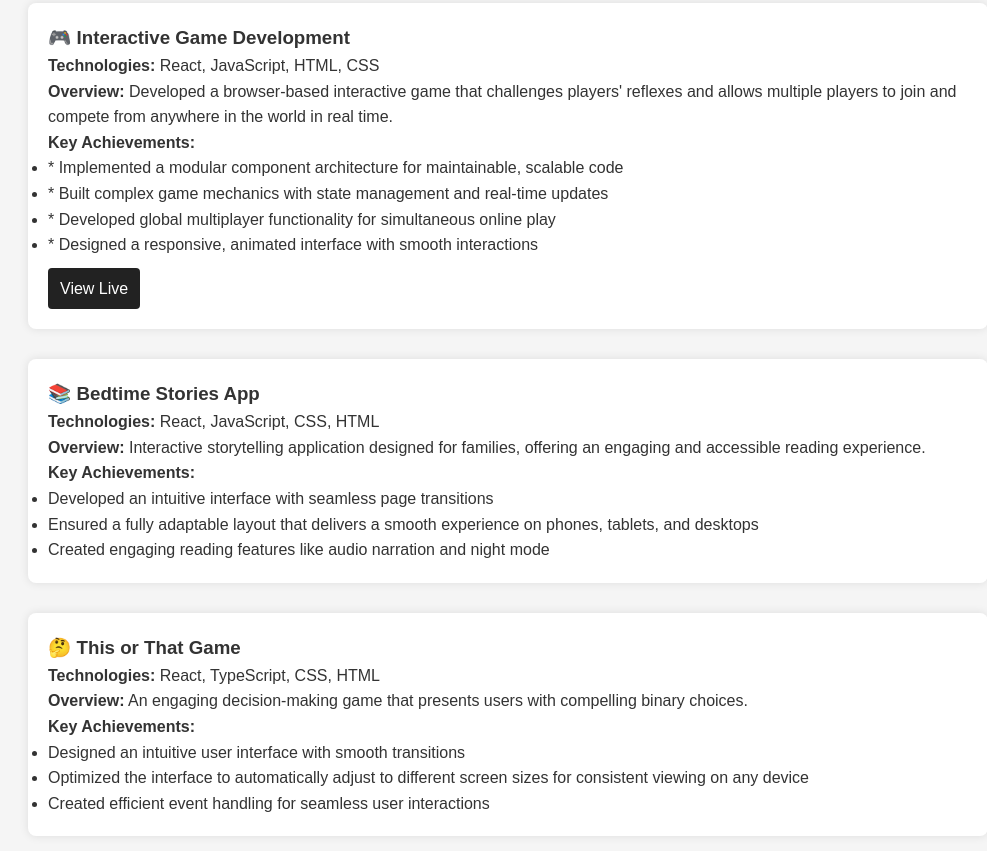
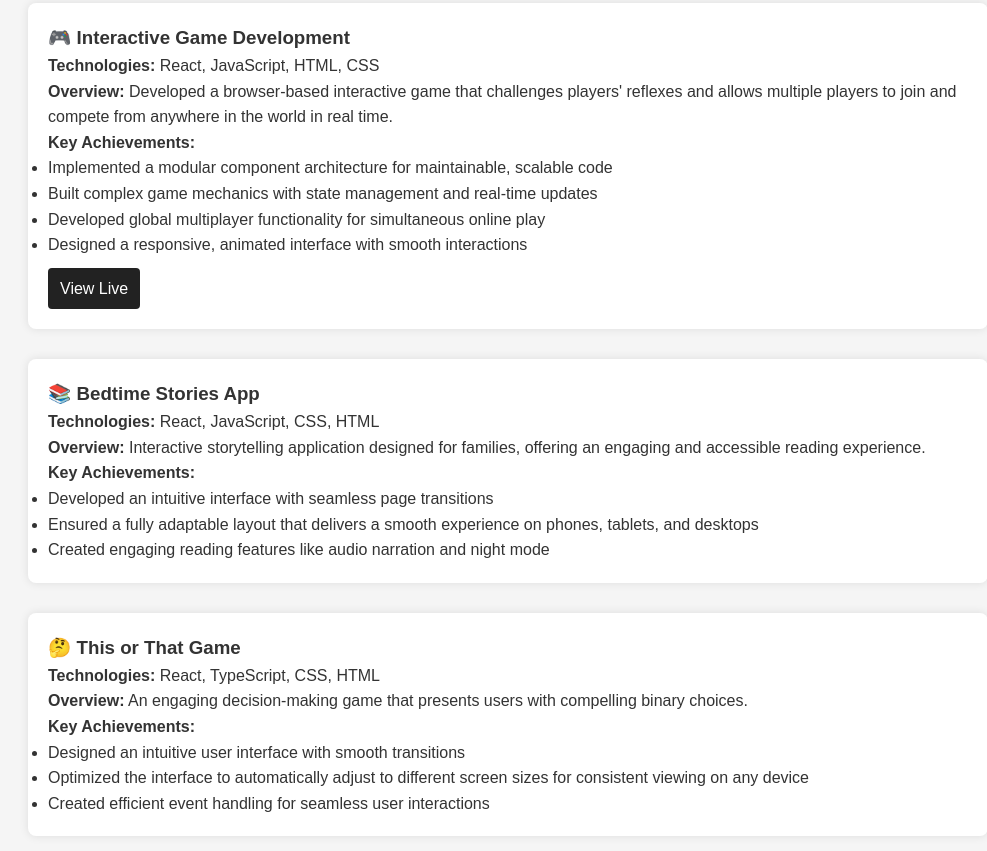
Before and after one commit to ne1111/Portfolio, a plain HTML site: page index.html in a window 1280 px wide. Shown: the part 762-1613 px from the top of the page, without its empty margins (132-1119 px from the left). Drawn offline with Linux system fonts and the light colour scheme.

Commit message:
Update index.html

```diff
--- a/index.html
+++ b/index.html
@@ -46,10 +46,10 @@
             <p><strong>Overview:</strong> Developed a browser-based interactive game that challenges players' reflexes and allows multiple players to join and compete from anywhere in the world in real time.</p>
             <p><strong>Key Achievements:</strong></p>
             <ul>
-                <li>* Implemented a modular component architecture for maintainable, scalable code</li>
-                <li>* Built complex game mechanics with state management and real-time updates</li>
-                <li>* Developed global multiplayer functionality for simultaneous online play</li>
-                <li>* Designed a responsive, animated interface with smooth interactions</li>
+                <li>Implemented a modular component architecture for maintainable, scalable code</li>
+                <li>Built complex game mechanics with state management and real-time updates</li>
+                <li>Developed global multiplayer functionality for simultaneous online play</li>
+                <li>Designed a responsive, animated interface with smooth interactions</li>
             </ul>
             <a href="#" target="_blank">View Live</a>
         </div>
```
